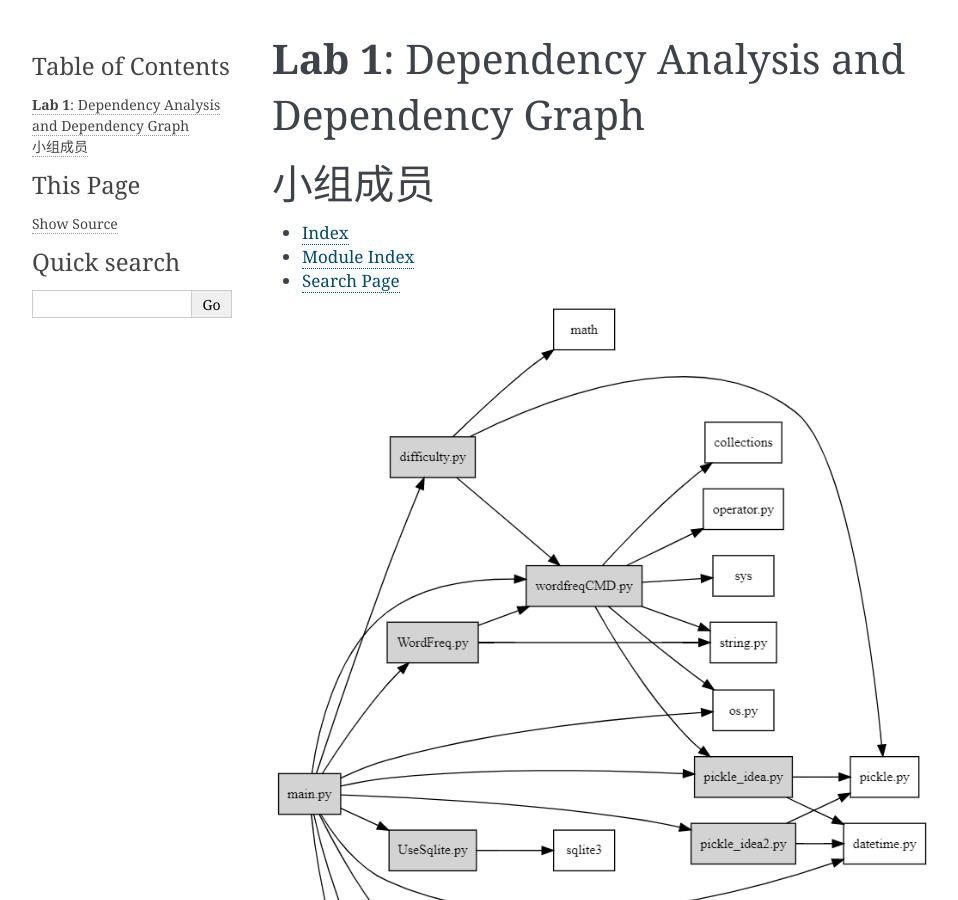
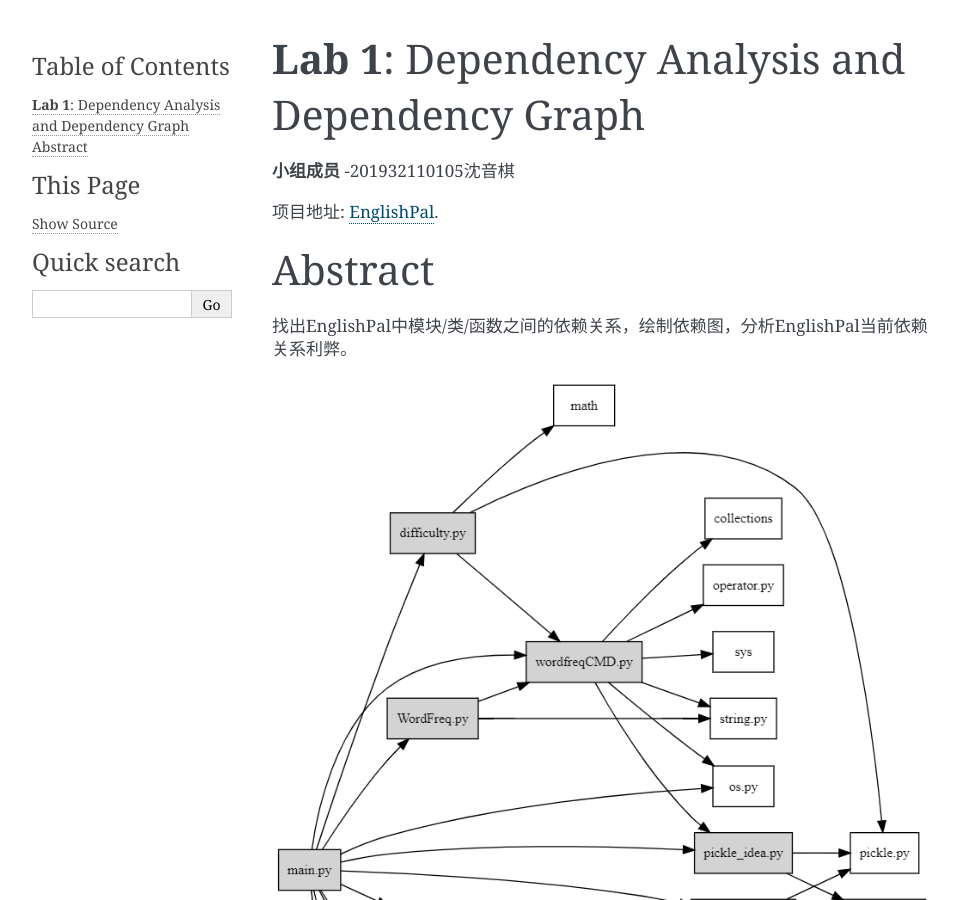
Before and after one commit to ChiefEye-official/Test, a Sphinx documentation site: the page built from englishpal/docs/source/index.rst, in a window 1280 px wide and 900 px high. Shown: the whole window, without its empty margins (148-1106 px from the left). Built offline with Sphinx 7.4.7, drawn with Linux system fonts in a browser that asks for light colours.

Commit message:
Update index.rst

```diff
--- a/englishpal/docs/source/index.rst
+++ b/englishpal/docs/source/index.rst
@@ -12,18 +12,19 @@
 
 
 
-小组成员
-==================
-
-* :ref:`genindex`
-* :ref:`modindex`
-* :ref:`search`
-
-.. image:: sfood.png
-
-.. image:: mermaid.png
+**小组成员**
+-201932110105沈音棋
 
 
 项目地址: `EnglishPal`_.
 
 .. _EnglishPal: https://github.com/ChiefEye-official/Test/
+
+Abstract
+======================================
+找出EnglishPal中模块/类/函数之间的依赖关系，绘制依赖图，分析EnglishPal当前依赖关系利弊。
+
+
+.. image:: sfood.png
+
+.. image:: mermaid.png
```
